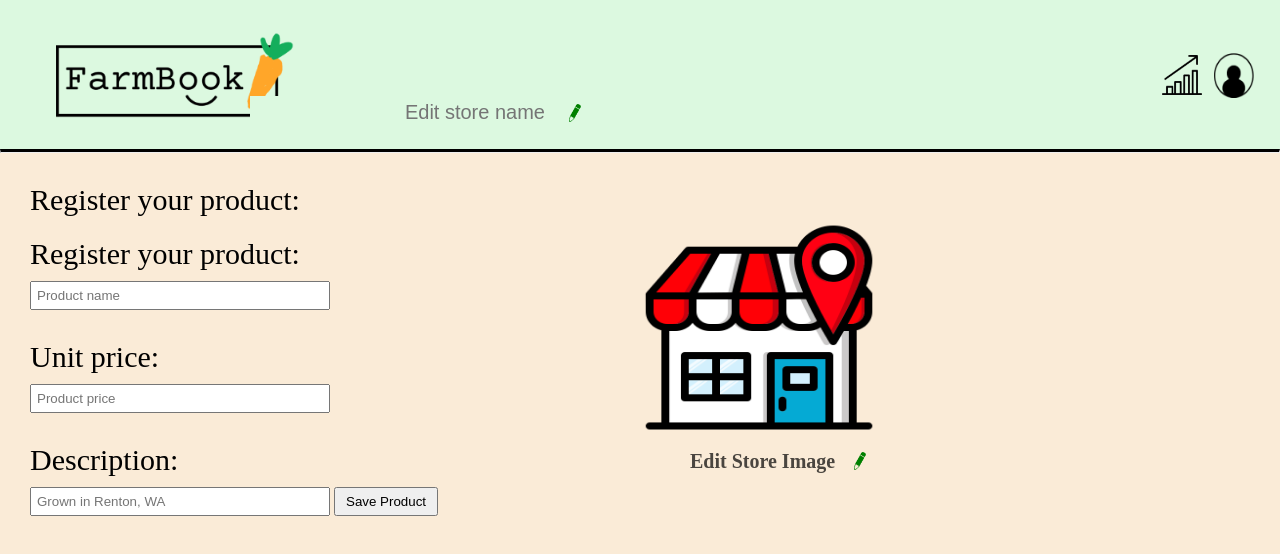
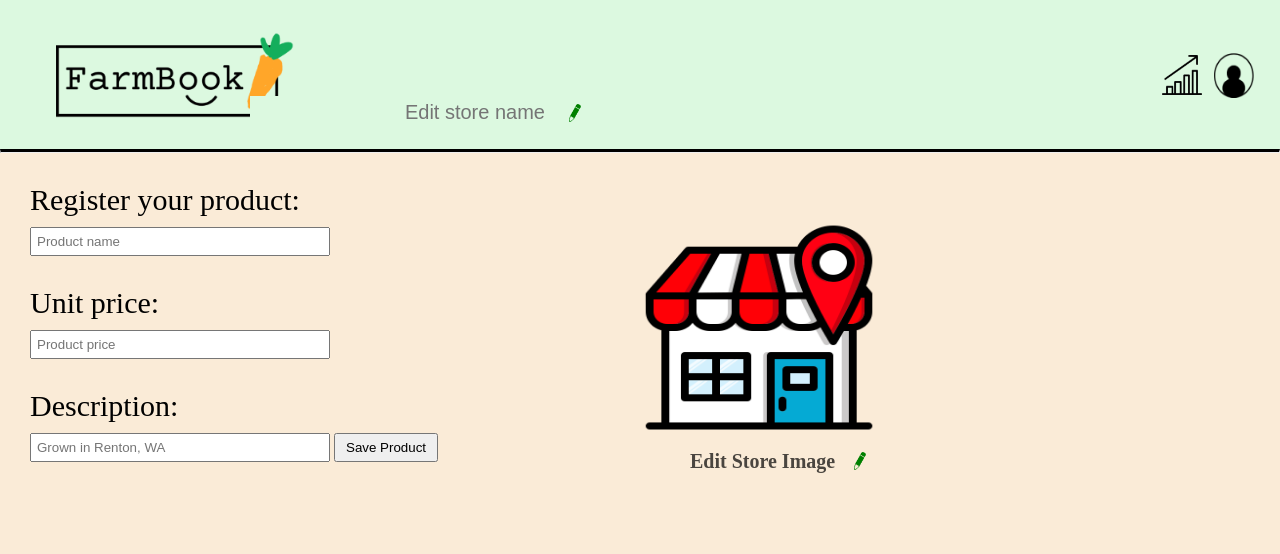
Before and after one commit to arilui/FarmBook, a website: page public/sellerpage.html in a window 1280 px wide. Shown: the top 554 px of the page. Drawn offline with Linux system fonts and the light colour scheme; no server answers.

Commit message:
fix double line seller

```diff
--- a/public/sellerpage.html
+++ b/public/sellerpage.html
@@ -47,7 +47,6 @@
   <div id="product-registration">
     <p style="font-size:30px">Register your product:</p>
     <form id="product-registration-form">
-    <p style="font-size:30px">Register your product:</p>
     <input type="text" id="product-name" name="name" placeholder="Product name" required>
     <p style="font-size:30px">Unit price:</p>
     <input type="text" id="product-price" name="price" placeholder="Product price" required>
```
